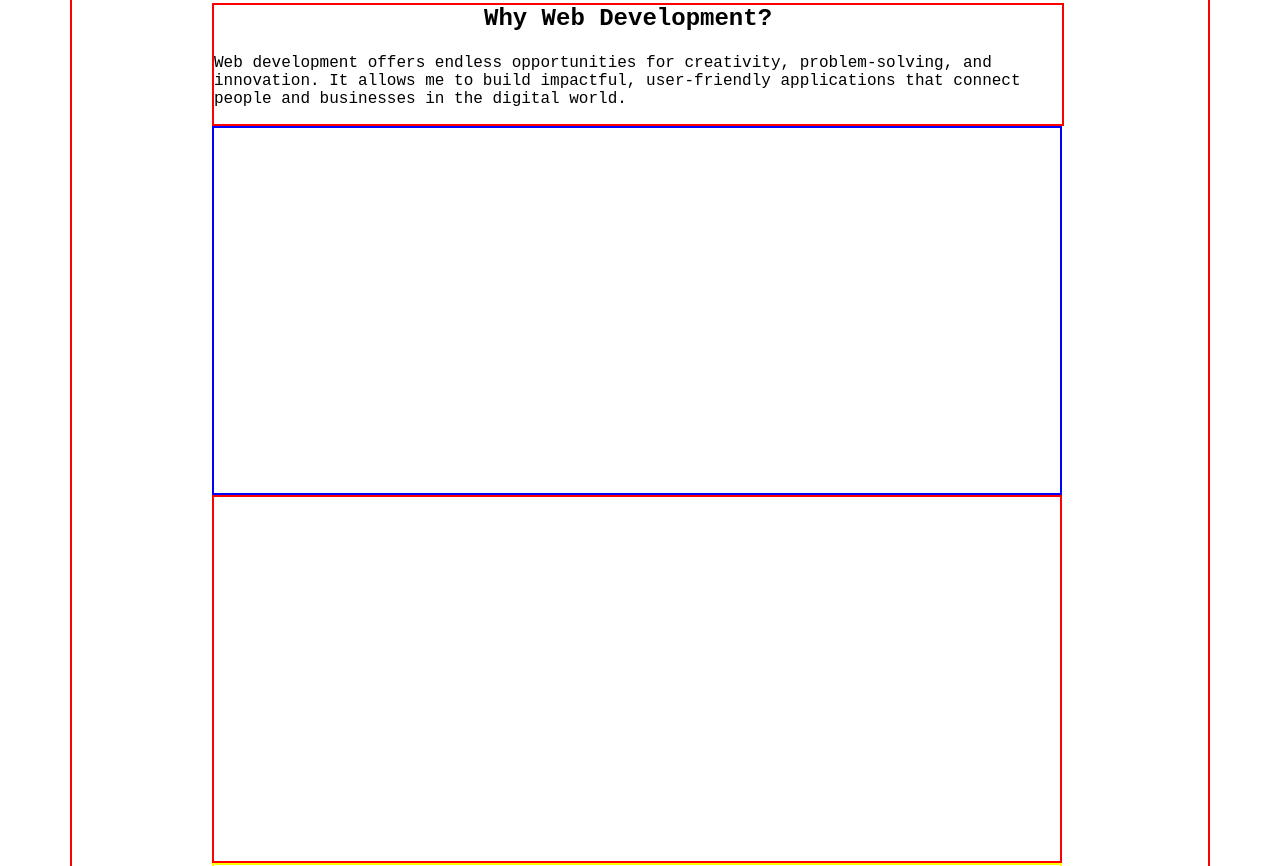
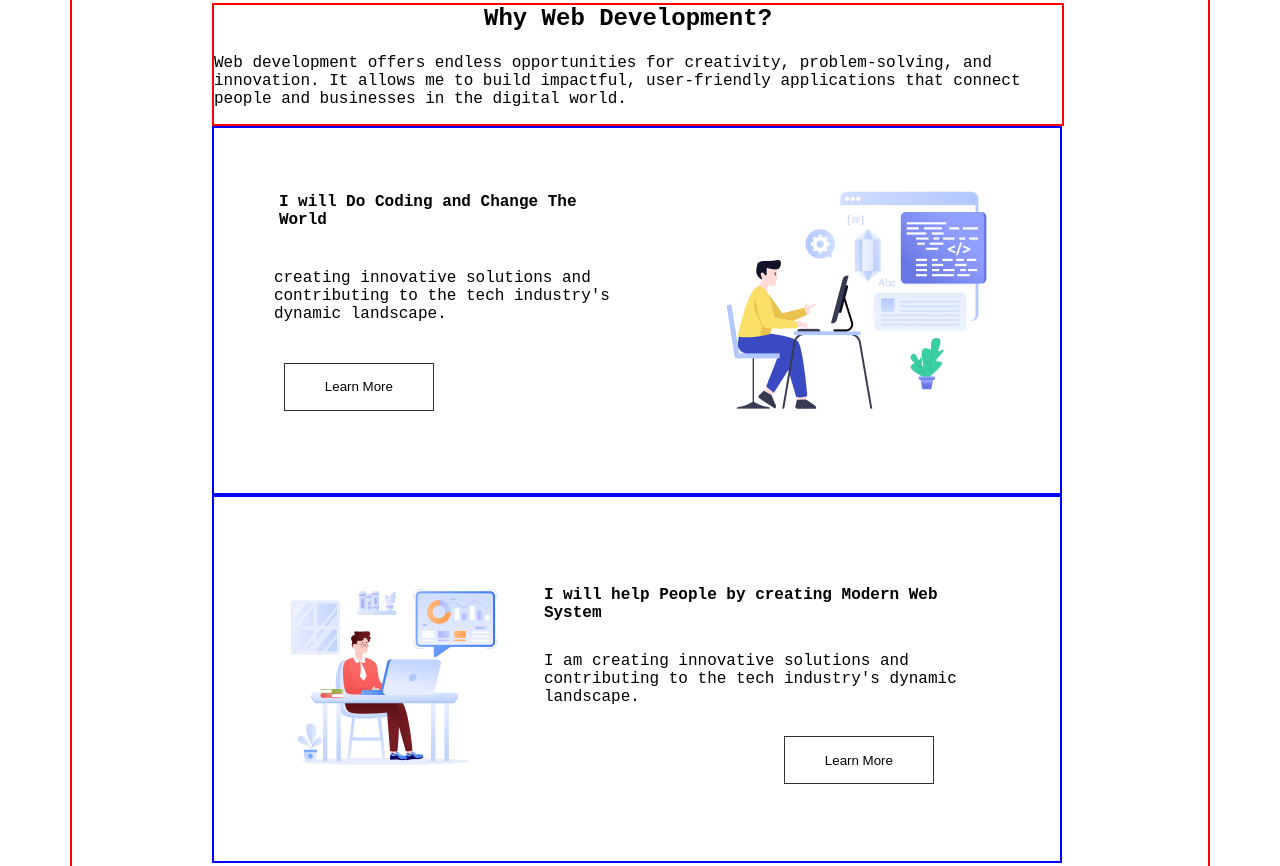
Before and after one commit to asaduzzamanashik372/My-assignment, a plain HTML site: page index.html in a window 1280 px wide. Shown: the part 805-1671 px from the top of the page. Drawn offline with Linux system fonts and the light colour scheme; a web font is replaced by a local one.

Commit message:
adding poster styles

```diff
--- a/index.html
+++ b/index.html
@@ -22,9 +22,23 @@
             <h1>Why Web Development?</h1>
             <p>Web development offers endless opportunities for creativity, problem-solving, and innovation. It allows me to build impactful, user-friendly applications that connect people and businesses in the digital world.</p>
         </div>
-        <div class="poster-image-content-one"></div>
-        <div class="poster-image-content-two"></div>
-        <div class="poster-image-content-three"></div>
+        <div class="poster-image-content-one">
+            <div class="poster-image-content-one-text"><h1>I will Do Coding and Change The<br> World</h1>
+                <p> creating innovative solutions and contributing to the tech industry's dynamic landscape.</p>
+                <button>Learn More</button></div>
+                <div class="poster-image-content-one-image"><img src="/assets/Layer_1.png" alt=""></div>
+        </div>
+        <div class="poster-image-content-two">
+            <div class="poster-image-content-two-image"><img src="/assets/Group 3.png" alt=""></div>
+            <div class="poster-image-content-two-text"><h4>I will help People by creating Modern Web System</h4>
+            <p>I am creating innovative solutions and contributing to the tech industry's dynamic landscape.</p>
+            <button>Learn More</button>
+
+        </div>
+        <div class="poster-image-content-three-image"></div>
+
+
+
 
     </section>
     </main>
--- a/style/style.css
+++ b/style/style.css
@@ -69,15 +69,52 @@
     width: 850px;
     height: 30%;
     border: 2px solid blue;
+    display: flex;
+    padding: 7%;
 
+  }
+  .poster-image-content-one-text h1{
+     font-size: medium;
+     margin-bottom: 40px;
+     margin-top: 5px;
+     margin-left: 5px;
+  }
+  .poster-image-content-one-text p{
+    margin-right: 70px;
+  }
+
+  .poster-image-content-one-text button{
+    width: 150px;
+    height: 48px;
+    margin: 40px 0px 20px 10px;
+    background-color: transparent;
+    border: 1px solid rgb(49, 46, 46);
   }
   .poster-image-content-two{
     width: 850px;
     height: 30%;
     border: 2px solid red;
-  }
-   .poster-image-content-three{
+
+}
+.poster-image-content-two{
     width: 850px;
     height: 30%;
-    border: 2px solid yellow;
-   }
+    border: 2px solid blue;
+    display: flex;
+    padding: 7%;
+
+}
+
+.poster-image-content-two-text h4{
+   margin: 30px;
+}
+.poster-image-content-two-text p{
+    margin: 30px;
+}
+
+.poster-image-content-two-text button{
+    width: 150px;
+    height: 48px;
+    margin-left: 270px;
+    background-color: transparent;
+    border: 1px solid rgb(49, 46, 46);}
```
